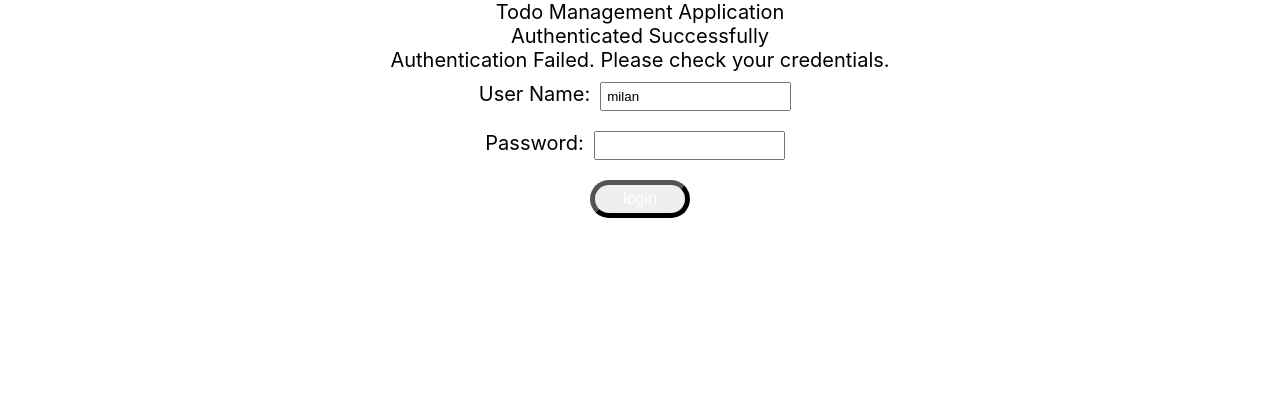
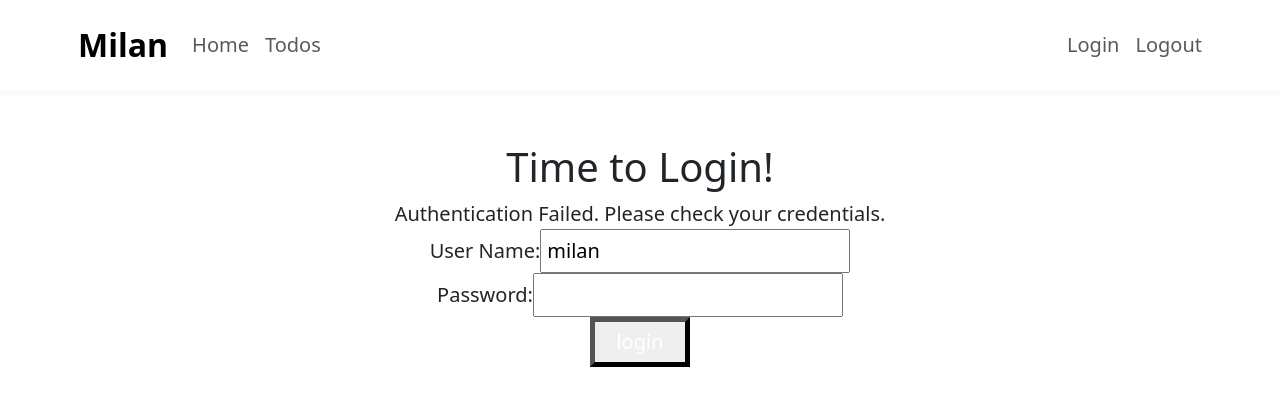
Before and after one commit to Milankumabura/react-counterButton, a React (Create React App) app: page / in a window 1280 px wide. Both pictures are taken after a click on the button "login". Shown: the top 406 px of the page. Built offline with nearby package versions, Linux system fonts and the light colour scheme.

Commit message:
createcontext example

```diff
--- a/package.json
+++ b/package.json
@@ -3,9 +3,11 @@
   "version": "0.1.0",
   "private": true,
   "dependencies": {
+    "bootstrap": "^5.3.2",
     "cra-template": "1.2.0",
     "react": "^18.2.0",
     "react-dom": "^18.2.0",
+    "react-router-dom": "^6.21.3",
     "react-scripts": "5.0.1",
     "web-vitals": "^3.5.1"
   },
--- /dev/null
+++ b/src/components/todo/ErrorComponent.jsx
@@ -0,0 +1,12 @@
+function ErrorComponent() {
+    return(
+        <div className='ErrorComponent'>
+            <h1>We are working really hard</h1>
+            <div>
+                Apologies for the 404.Reach out to our team at courses.milan@gmail.com
+            </div>
+        </div>
+    )
+}
+
+export default ErrorComponent
--- /dev/null
+++ b/src/components/todo/HeaderComponent.jsx
@@ -0,0 +1,34 @@
+import { Link } from "react-router-dom"
+import { AuthContext } from "./security/AuthContext"
+import { useContext } from "react"
+
+function HeaderComponent() {
+
+    const authContext = useContext(AuthContext)
+    console.log(authContext.number)
+
+    return(
+        <header className="border-bottom border-light border-5 mb-5 p-2">
+        <div className="container">
+            <div className="row">
+                <nav className="navbar navbar-expand-lg">
+                    <a className="navbar-brand ms-2 fs-2 fw-bold text-black" href="https://www.in28minutes.com">Milan</a>
+                    <div className="collapse navbar-collapse">
+                        <ul className="navbar-nav">
+                            <li className="nav-item fs-5"><Link className="nav-link" to="/welcome/milan">Home</Link></li>
+                            <li className="nav-item fs-5"><Link className="nav-link" to="/todos">Todos</Link></li>
+                        </ul>
+                    </div>
+                    <ul className="navbar-nav">
+                        <li className="nav-item fs-5"><Link className="nav-link" to="/login">Login</Link></li>
+                        <li className="nav-item fs-5"><Link className="nav-link" to="/logout">Logout</Link></li>
+                    </ul>
+                </nav>
+            </div>
+        </div>
+    </header>
+
+    )
+}
+
+export default HeaderComponent
--- /dev/null
+++ b/src/components/todo/ListTodosComponent.jsx
@@ -0,0 +1,47 @@
+function ListTodosComponent() {
+
+    const today = new Date();
+    const targetDate = new Date(today.getFullYear()+12, today.getMonth() + today.getDay())
+
+    const todos = [
+
+                {id: 1, description: 'Learn AWS', done: false, targetDate: targetDate},
+                {id: 2, description: 'Learn Full Stack Dev', done: false, targetDate: targetDate},
+                {id: 3, description: 'Learn DevOps', done: false, targetDate: targetDate},
+            ]
+
+    return(
+        <div className='container'>
+            <h1>Things you want to do!</h1>
+            <div>
+                <table className='table'>
+                    <thead>
+                        <tr>
+                            <td>ID</td>
+                            <td>Description</td>
+                            <td>Is Done?</td>
+                            <td>Target Date</td>
+                        </tr>
+                    </thead>
+                    <tbody>
+                    {
+                        todos.map(
+                            todo => (
+                                <tr key={todo.id}>
+                                    <td>{todo.id}</td>
+                                    <td>{todo.description}</td>
+                                    <td>{todo.done.toString()}</td>
+                                    <td>{todo.targetDate.toDateString()}</td>
+                                </tr>
+                            )
+                        )
+                    }
+
+                    </tbody>
+                </table>
+            </div>
+        </div>
+    )
+}
+
+export default ListTodosComponent
--- /dev/null
+++ b/src/components/todo/LoginComponent.jsx
@@ -0,0 +1,61 @@
+import { useState } from 'react'
+import { useNavigate } from 'react-router-dom'
+
+function LoginComponent() {
+
+    const [username, setUsername] = useState('milan')
+
+    const [password, setPassword] = useState('')
+
+    const [showSuccessMessage, setShowSuccessMessage] = useState(false)
+
+    const [showErrorMessage, setShowErrorMessage] = useState(false)
+
+    const navigate = useNavigate();
+
+    function handleUsernameChange(event) {
+        setUsername(event.target.value)
+    }
+
+    function handlePasswordChange(event) {
+        setPassword(event.target.value)
+    }
+
+    function handleSubmit() {
+        if(username === 'milan' && password === 'dummy') {
+            console.log('Success')
+            setShowSuccessMessage(true)
+            setShowErrorMessage(false)
+            navigate(`/welcome/${username}`)
+        }
+        else {
+            console.log('Failed')
+            setShowSuccessMessage(false)
+            setShowErrorMessage(true)
+        }
+    }
+
+    return(
+        <div className='Login'>
+            <h1>Time to Login!</h1>
+            {showSuccessMessage && <div className='successMessage'>Authenticated Successfully</div>}
+            {showErrorMessage && <div className='errorMessage'>Authentication Failed.
+                Please check your credentials.</div>}
+            <div className="LoginForm">
+                <div>
+                    <label>User Name:</label>
+                    <input type='text' name='username' value={username} onChange={handleUsernameChange} />
+                </div>
+                <div>
+                    <label>Password:</label>
+                    <input type='password' name='password' value={password} onChange={handlePasswordChange} />
+                </div>
+                <div>
+                    <button type="button" name='login' onClick={handleSubmit}>login</button>
+                </div>
+            </div>
+        </div>
+    )
+}
+
+export default LoginComponent
--- /dev/null
+++ b/src/components/todo/LogoutComponent.jsx
@@ -0,0 +1,12 @@
+function LogoutComponent() {
+    return(
+        <div className='LogoutComponent'>
+            <h1>You are logged out!</h1>
+            <div>
+                Thank you for using our app.Come back soon!
+            </div>
+        </div>
+    )
+}
+
+export default LogoutComponent
--- a/src/components/todo/TodoApp.css
+++ b/src/components/todo/TodoApp.css
@@ -2,3 +2,10 @@
     margin: 10px;
     padding: 5px;
 }
+
+footer {
+    bottom: 0;
+    position: absolute;
+    width: 90%;
+    height: 40px;
+}
--- a/src/components/todo/TodoApp.jsx
+++ b/src/components/todo/TodoApp.jsx
@@ -1,59 +1,33 @@
-import React, { useState } from 'react'
+import { BrowserRouter, Routes, Route } from 'react-router-dom'
+import LogoutComponent from './LogoutComponent'
+import HeaderComponent from './HeaderComponent'
+import ListTodosComponent from './ListTodosComponent'
+import ErrorComponent from './ErrorComponent'
+import WelcomeComponent from './WelcomeComponent'
+import LoginComponent from './LoginComponent'
+import AuthProvider from './security/AuthContext'
+
 import './TodoApp.css'
 
 export default function TodoApp() {
     return (
         <div className='TodoApp'>
-            Todo Management Application
-            <LoginComponent />
-            {/* <WelcomeComponent /> */}
+            <AuthProvider>
+
+                <BrowserRouter>
+                    <HeaderComponent />
+                    <Routes>
+                        <Route path='/' element={ <LoginComponent /> } />
+                        <Route path='/login' element={ <LoginComponent /> } />
+                        <Route path='/welcome/:username' element={ <WelcomeComponent /> } />
+                        <Route path='/todos' element={ <ListTodosComponent /> } />
+                        <Route path='/logout' element={ <LogoutComponent /> } />
+
+                        <Route path='*' element={ <ErrorComponent /> } />
+                    </Routes>
+                </BrowserRouter>
+
+            </AuthProvider>
         </div>
     )
 }
-
-function LoginComponent() {
-
-    const [username, setUsername] = useState('milan')
-    const [password, setPassword] = useState('')
-
-    function handleUsernameChange(event) {
-        setUsername(event.target.value)
-    }
-
-    function handlePasswordChange(event) {
-        setPassword(event.target.value)
-    }
-
-    function handleSubmit() {
-        console.log(username)
-        console.log(password)
-    }
-
-    return(
-        <div className='Login'>
-            <div className='successMessage'>Authenticated Successfully</div>
-            <div className='errorMessage'>Authentication Failed. Please check your credentials.</div>
-            <div className="LoginForm">
-                <div>
-                    <label>User Name:</label>
-                    <input type='text' name='username' value={username} onChange={handleUsernameChange} />
-                </div>
-                <div>
-                    <label>Password:</label>
-                    <input type='password' name='password' value={password} onChange={handlePasswordChange} />
-                </div>
-                <div>
-                    <button type="button" name='login' onClick={handleSubmit}>login</button>
-                </div>
-            </div>
-        </div>
-    )
-}
-
-function WelcomeComponent() {
-    return(
-        <div className='Welcome'>
-            Welcome Component
-        </div>
-    )
-}
--- /dev/null
+++ b/src/components/todo/WelcomeComponent.jsx
@@ -0,0 +1,16 @@
+import { Link, useParams } from "react-router-dom"
+function WelcomeComponent() {
+
+    const { username } = useParams()
+
+    return(
+        <div className='WelcomeComponent'>
+            <h1>Welcome { username }</h1>
+            <div>
+                Manage your todos - <Link to='/todos'>Go here</Link>
+            </div>
+        </div>
+    )
+}
+
+export default WelcomeComponent
--- /dev/null
+++ b/src/components/todo/security/AuthContext.js
@@ -0,0 +1,17 @@
+import { createContext, useState } from "react";
+
+//1.create a context
+export const AuthContext = createContext()
+
+//2.shared the created context with other components
+export default function AuthProvider({ children }) {
+
+    //put some state in the context
+    const[number, setNumber] = useState(10)
+
+    return(
+        <AuthContext.Provider value={{ number }}>
+            {children}
+        </AuthContext.Provider>
+    )
+}
--- a/src/index.js
+++ b/src/index.js
@@ -3,6 +3,7 @@
 import './index.css';
 import App from './App';
 import reportWebVitals from './reportWebVitals';
+import 'bootstrap/dist/css/bootstrap.min.css';
 
 const root = ReactDOM.createRoot(document.getElementById('root'));
 root.render(
```
Also changed, not shown: src/components/todo/FooterComponent.jsx (added, +18 -0 lines), 1 other file (tests, documents, lock files or other folders).
